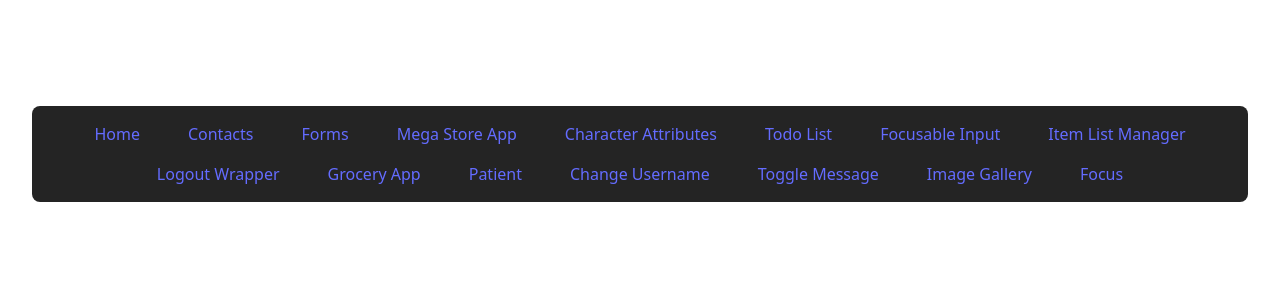
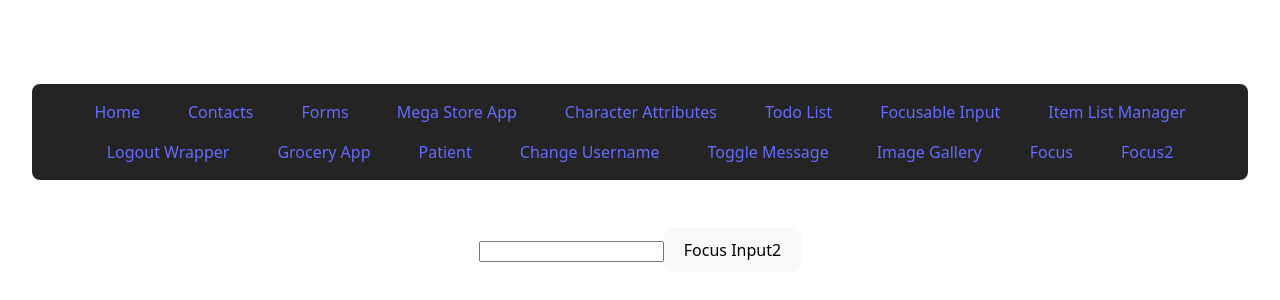
Before and after one commit to liweinan/play-react, a React (Vite) app: page /focus2 in a window 1280 px wide. Shown: the part 214-514 px from the top of the page. Built offline with nearby package versions, Linux system fonts and the light colour scheme.

Commit message:
add focus2

```diff
--- a/src/App.jsx
+++ b/src/App.jsx
@@ -15,6 +15,7 @@ import ChangeUsername from "./testdome/ChangeUsername.jsx";
 import ToggleMessage from "./testdome/ToggleMessage.jsx";
 import ImageGallery from "./testdome/ImageGalleryApp.jsx";
 import Focus from './testdome/Focus.jsx'
+import Focus2 from './testdome/Focus2.jsx'
 
 // Create simple placeholder components for now
 const Home = () => {
@@ -71,6 +72,7 @@ function App() {
                     <li><Link to='/togglemessage'>Toggle Message</Link></li>
                     <li><Link to='/imagegallery'>Image Gallery</Link></li>
                     <li><Link to='/focus'>Focus</Link></li>
+                    <li><Link to='/focus2'>Focus2</Link></li>
                 </ul>
             </nav>
 
@@ -101,6 +103,7 @@ function App() {
                     <Route path="/togglemessage" element={<ToggleMessage/>}/>
                     <Route path="/imagegallery" element={<ImageGallery links={links} />}/>
                     <Route path="/focus" element={<Focus focused={false}/>}/>
+                    <Route path="/focus2" element={<Focus2/>}/>
                 </Routes>
             </main>
         </div>
--- /dev/null
+++ b/src/testdome/Focus2.jsx
@@ -0,0 +1,35 @@
+import React, { useRef, useEffect, useState } from 'react';
+// import { createRoot } from 'react-dom/client';
+// https://www.testdome.com/library?page=1&skillArea=48&questionId=104185
+
+const Focus2 = ({ focused: initialFocused = false }) => {
+    const inputRef = useRef(null);
+    const [focused, setFocused] = useState(initialFocused);
+
+    useEffect(() => {
+        if (focused && document.activeElement !== inputRef.current) {
+            inputRef.current.focus();
+        }
+    }, [focused]);
+
+    const toggleFocus = () => {
+        setFocused(prevFocused => !prevFocused);
+    };
+
+    return (
+        <div>
+            <input ref={inputRef} />
+            <button onClick={toggleFocus}>
+                {focused ? 'Unfocus' : 'Focus'} Input2
+            </button>
+        </div>
+    );
+};
+
+export default Focus2;
+
+// const App = ({ focused }) => <Focus2 focused={focused} />;
+
+// document.body.innerHTML = "<div id='root'></div>";
+// const root = createRoot(document.getElementById('root'));
+// root.render(<App />);
```
